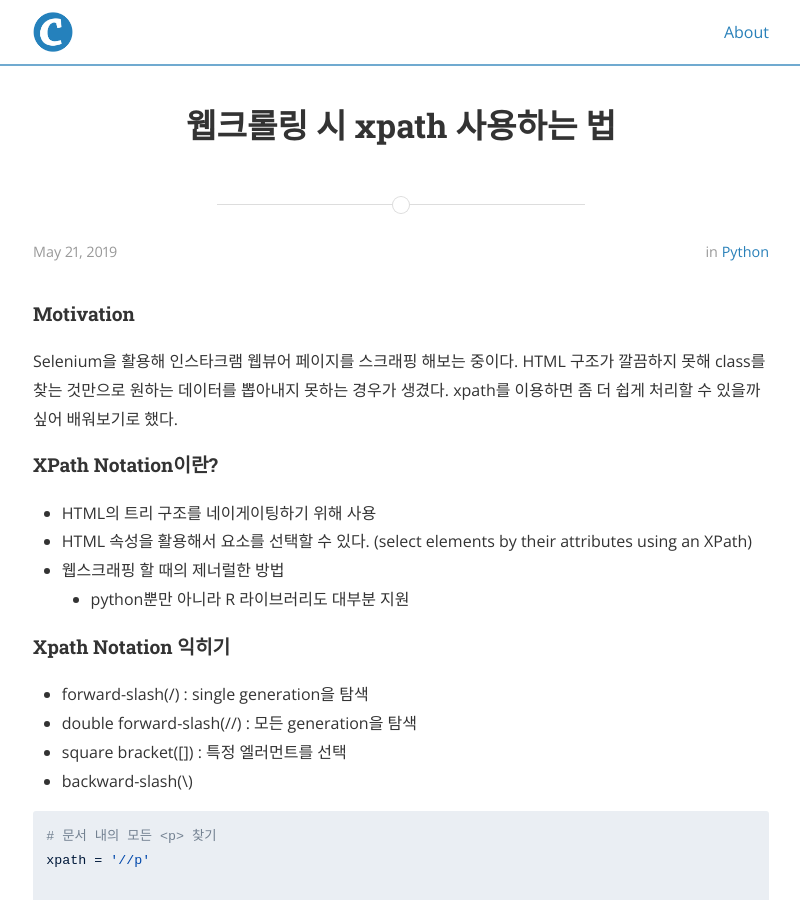
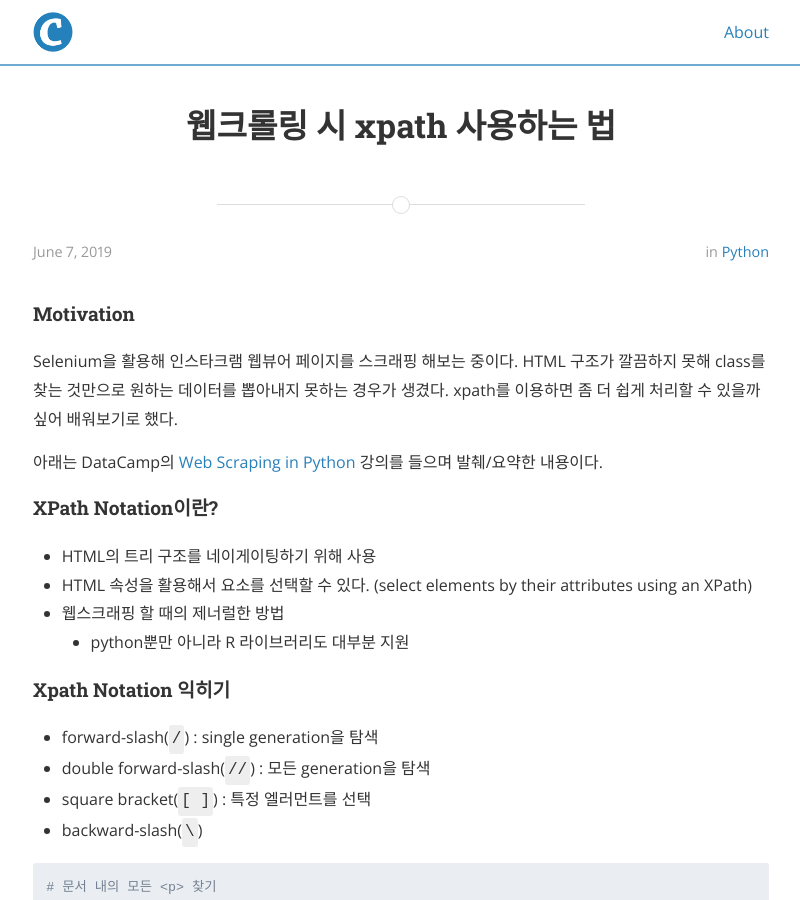
Before and after one commit to JessyMin/jessymin.github.io, a Jekyll site: the page built from _posts/2019-05-21-python-webscraping-xpath-intro.md, in a window 1280 px wide and 900 px high. Shown: the whole window, without its empty margins (239-1039 px from the left). Built offline with Jekyll 4.4.1, drawn with Linux system fonts in a browser that asks for light colours; nearby versions of some CDN libraries; some of the changed text lies outside the part shown.

Commit message:
[update] add contents

````diff
--- a/_posts/2019-05-21-python-webscraping-xpath-intro.md
+++ b/_posts/2019-05-21-python-webscraping-xpath-intro.md
@@ -2,13 +2,15 @@
 layout : post
 comments : true
 title : "웹크롤링 시 xpath 사용하는 법"
-date : 2019-05-21
+date : 2019-06-07
 category : 'python'
 ---
 
 #### Motivation
 Selenium을 활용해 인스타크램 웹뷰어 페이지를 스크래핑 해보는 중이다. HTML 구조가 깔끔하지 못해 class를 찾는 것만으로 원하는 데이터를 뽑아내지 못하는 경우가 생겼다. xpath를 이용하면 좀 더 쉽게 처리할 수 있을까 싶어 배워보기로 했다.
 
+아래는 DataCamp의 <a href="https://www.datacamp.com/courses/web-scraping-with-python">Web Scraping in Python </a> 강의를 들으며 발췌/요약한 내용이다.
+<br>
 
 #### XPath Notation이란?
 - HTML의 트리 구조를 네이게이팅하기 위해 사용
@@ -19,10 +21,10 @@
 <br>
 
 #### Xpath Notation 익히기
-- forward-slash(/) : single generation을 탐색
-- double forward-slash(//) : 모든 generation을 탐색
-- square bracket([]) : 특정 엘러먼트를 선택
-- backward-slash(\\)
+- forward-slash(`/`) : single generation을 탐색
+- double forward-slash(`//`) : 모든 generation을 탐색
+- square bracket(`[ ]`) : 특정 엘러먼트를 선택
+- backward-slash(`\`)
 
 ```python
 # 문서 내의 모든 <p> 찾기
@@ -72,5 +74,21 @@
 
 <br>
 
-#### 어떨 때 xpath가 더 유용한가?
-(to be continued...)
+#### 어떨 때 xpath를 써야 하나?
+이 부분이 너무 궁금해서 구글링을 해봤는데, 셀레니움 커뮤니티에서도 늘 뜨거운 감자같은 문제라고 한다.
+
+참고 글 :<a href="http://elementalselenium.com/tips/32-xpath-vs-css"> Elemental Selemiun : Css Vs. X Path</a>
+
+CSS의 장점
+- 가독성이 좋음
+- 속도가 빠름 (특히 Explorer를 이용할 때)
+
+Xpath의 장점
+- 페이지를 가로질러(transverse) 스크래핑 할 수 있음 (CSS로 할 수 없을 때)
+
+그런데 위의 글에서 벤치마킹한 결과를 보면 속도 차이는 거의 없다고... 허무한 결과지만, 일단은 편한대로 쓰면 될 듯 하다.
+<br>
+
+
+#### 참고링크
+- <a href="https://www.popit.kr/web-scraping-by-selenium/"> Selenium 으로 Web Scraping 아이 해봤니? </a>
````
